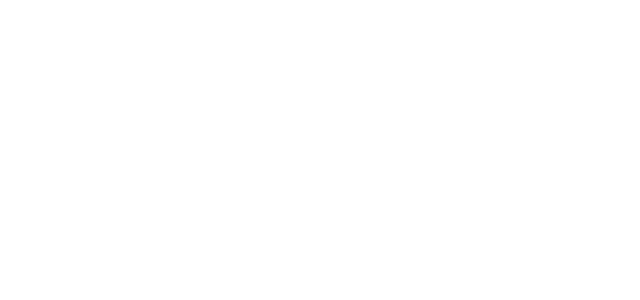
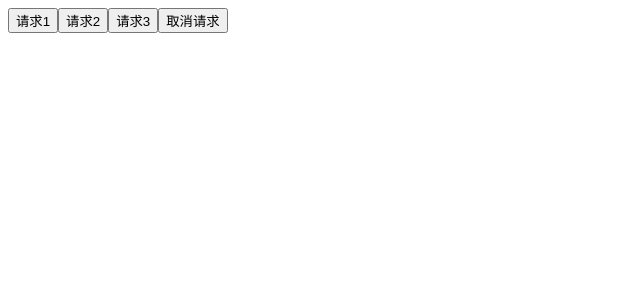
Before and after one commit to Kesonlin/vue3-ts-mydemo, a Vue app: page /abort in a window 1280 px wide. Before the commit this address had no page. Shown: the top 300 px of the page, without its empty margins (0-640 px from the left). Built offline with nearby package versions, Linux system fonts and the light colour scheme.

Commit message:
feat: 增加中断请求功能，初步验证了中断的必要性

```diff
--- a/package.json
+++ b/package.json
@@ -10,6 +10,7 @@
     "lint": "eslint . --ext .vue,.js,.jsx,.cjs,.mjs,.ts,.tsx,.cts,.mts --fix --ignore-path .gitignore"
   },
   "dependencies": {
+    "axios": "^1.1.3",
     "sass": "^1.56.1",
     "vue": "^3.2.41",
     "vue-router": "^4.1.5"
--- /dev/null
+++ b/src/network/request.ts
@@ -0,0 +1,16 @@
+import axios from 'axios'
+
+const baseURL = 'http://127.0.0.1'
+
+const instance = axios.create({
+	baseURL
+})
+
+instance.interceptors.request.use((config) => {
+	console.log(config)
+	return config
+})
+
+export function request(config) {
+	return instance(config)
+}
--- a/src/router/index.ts
+++ b/src/router/index.ts
@@ -1,6 +1,7 @@
 import { createRouter, createWebHistory } from 'vue-router'
 
 import MyTable from '../views/table/MyTable.vue'
+const CancelReq = () => import('../views/abort/CancelReq.vue')
 
 const router = createRouter({
 	history: createWebHistory(import.meta.env.BASE_URL),
@@ -9,6 +10,11 @@
 			path: '/table',
 			name: 'table',
 			component: MyTable
+		},
+		{
+			path: '/abort',
+			name: 'abort',
+			component: CancelReq
 		}
 	]
 })
--- /dev/null
+++ b/src/views/abort/CancelReq.vue
@@ -0,0 +1,27 @@
+<template>
+	<button @click="fn(1)">请求1</button>
+	<button @click="fn(2)">请求2</button>
+	<button @click="fn(3)">请求3</button>
+	<button>取消请求</button>
+</template>
+
+<script setup lang="ts">
+import { request } from '../../network/request'
+
+const fn = (i) => {
+	const req = [
+		'http://127.0.0.1:9999/abort1',
+		'http://127.0.0.1:9999/abort2',
+		'http://127.0.0.1:9999/abort3'
+	]
+	request({
+		url: req[i - 1],
+		method: 'get'
+		// params: {
+		// 	t: Date.now()
+		// }
+	})
+}
+</script>
+
+<style lang="scss"></style>
```
Also changed, not shown: 1 other file (tests, documents, lock files or other folders).
